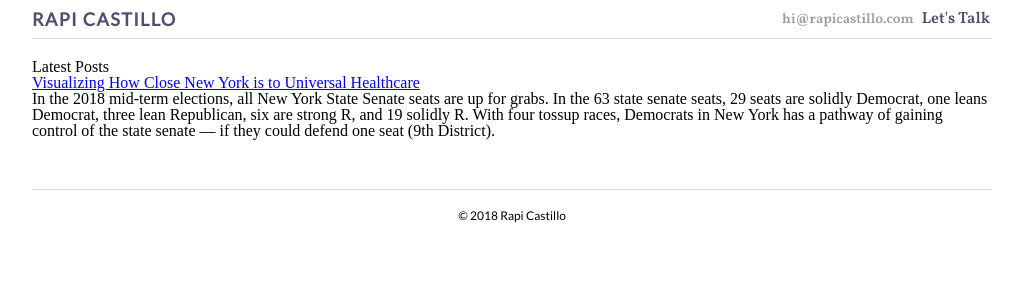
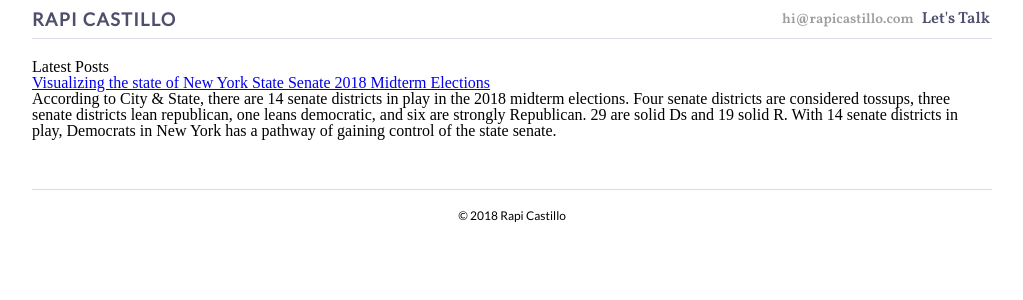
Before and after one commit to rapicastillo/www.rapicastillo.com, a Jekyll site: the page built from posts.html, in a window 1280 px wide. Shown: the top 300 px of the page, without its empty margins (128-1151 px from the left). Built offline with Jekyll 4.4.1, drawn with Linux system fonts in a browser that asks for light colours; nearby versions of some CDN libraries.

Commit message:
Fix Elements

```diff
--- a/_config.yml
+++ b/_config.yml
@@ -21,7 +21,10 @@ description: >- # this means to ignore newlines until "baseurl:"
   Google search results) and in your feed.xml site description.
 baseurl: "" # the subpath of your site, e.g. /blog
 url: "" # the base hostname & protocol for your site, e.g. http://example.com
-twitter_username: jekyllrb
+twitter:
+  username: pikittakbo
+  card: summary_large_image
+
 github_username:  jekyll
 
 # Build settings
@@ -29,6 +32,7 @@ markdown: kramdown
 theme: minima
 plugins:
   - jekyll-feed
+  - jekyll-seo-tag
 gems:
   - jekyll-babel
 # Exclude from processing.
--- a/_posts/2018-11-01-ny-state-senate.md
+++ b/_posts/2018-11-01-ny-state-senate.md
@@ -1,19 +1,23 @@
 ---
-title: Visualizing How Close New York is to Universal Healthcare
+title: Visualizing the state of New York State Senate 2018 Midterm Elections
 author: Rapi Castillo
 layout: post
 categories:
 - visualization
 - new-york-state
 - universal-healthcare
+image: assets/images/posts/2018-01-01.png
 interactive: interactives/2018-11-01-state-senate.html
+description: I was interested in visualizing the state of the State Senate elections. Some times, it's hard to understand the state senate map of New York, but I tried to simplify it using a hex map.
 ---
 
-In the 2018 mid-term elections, _all_ New York State Senate seats are up for grabs. In the **63 state senate seats**, 29 seats are solidly Democrat, one leans Democrat, three lean Republican, six are strong R, and 19 solidly R. With four tossup races, Democrats in New York has a pathway of gaining control of the state senate — if they could defend one seat (9th District).
+According to City & State, there are 14 senate districts in play in the 2018 midterm elections. Four senate districts are considered tossups, three senate districts lean republican,  one leans democratic, and six are strongly Republican. 29 are solid Ds and 19 solid R. With 14 senate districts in play, Democrats in New York has a pathway of gaining control of the state senate.
 
-With a path for Democrats to gain control of both chambers — with a Democratic governor, there's a path of passing the [New York Health Act](https://www.nyhcampaign.org/). The **New York Health Act** — if passed — will provide comprehensive universal health care for all New Yorkers. It [has passed the state assembly five times](http://gothamist.com/2018/08/22/nyc_universal_healthcare.php) including the last four years in a row. However, because of Republicans and renegade Democrats, the bill has been stopped in the state senate as well.
+There is a clear path for Democrats to gain control of both chambers. With a Democratic governor, progressive legislations (which have been consistently blocked by a republican State Senate) now have the possibility to be passed.
 
-I was interested in showing how close we are to having universal healthcare in New York State. Some times, it's hard to understand the state senate map of New York, but I tried to simplify it using a hex map. It shows districts with huge areas the same size as the more compact senate districts in New York City.
+One of these legislation is the  **New York Health Act**. If passed — will provide comprehensive universal health care for all New Yorkers. It [has passed the state assembly five times](http://gothamist.com/2018/08/22/nyc_universal_healthcare.php) including the last four years in a row. However, because of Republicans and renegade Democrats, the bill has been stopped in the state senate as well. [More information at Campaign for New York Health](https://www.nyhcampaign.org/)
+
+I was interested in visualizing the state of the State Senate elections. Some times, it's hard to understand the state senate map of New York, but I tried to simplify it using a hex map. It shows districts from rural NY with large areas having the same representation as the more compact senate districts in New York City.
 
 These visualizations are based on City and State's [preview of the 2018 state Senate elections](https://www.cityandstateny.com/articles/politics/campaigns-elections/2018-new-york-senate-elections-guide.html){:target='\_blank'} and Ross Barkan's article on the "[Six most important elections outside NYC](http://gothamist.com/2018/11/01/ny_midterm_elections_upstate.php){:target="\_blank"}".
 
```
Also changed, not shown: _includes/interactives/2018-11-01-state-senate.html (+2 -8 lines), 6 other files.
